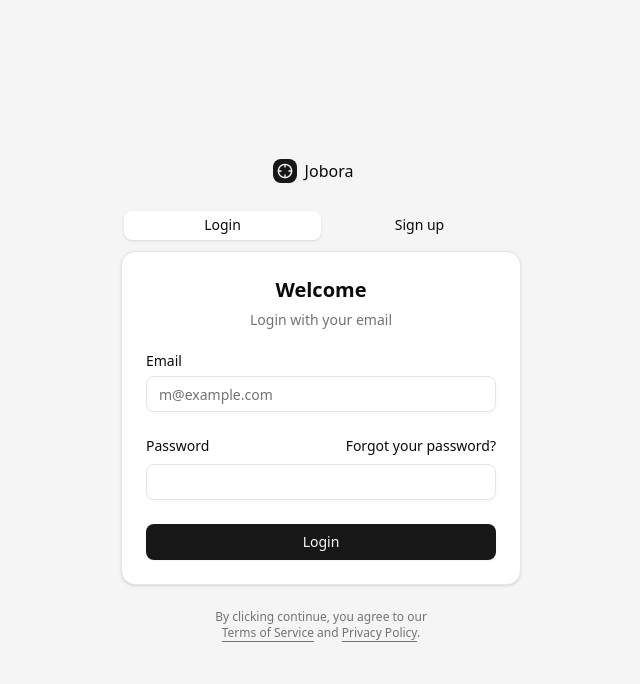
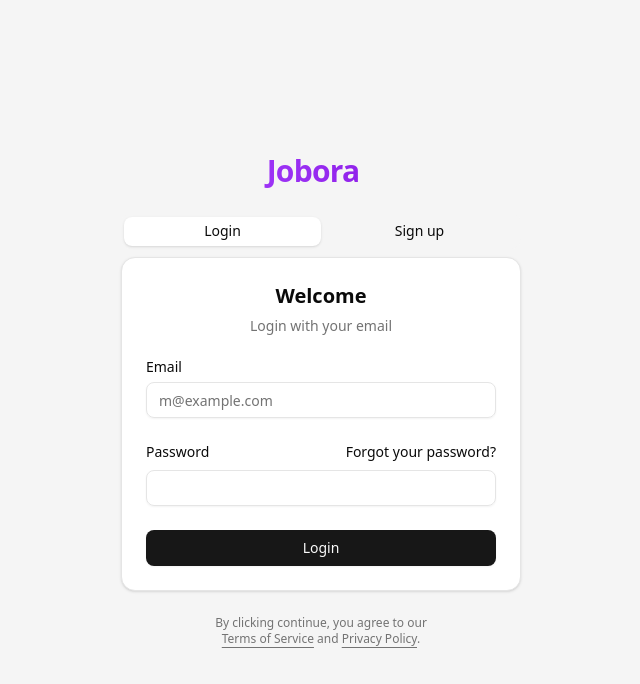
Before and after one commit to DeeKayMA/trackr, a Next.js app: page /login in a window 1280 px wide. Shown: the top 684 px of the page, without its empty margins (327-967 px from the left). Built offline with nearby package versions, Linux system fonts and the light colour scheme.

Commit message:
Added Jobora Logo

```diff
--- a/src/app/check-email/page.tsx
+++ b/src/app/check-email/page.tsx
@@ -28,7 +28,15 @@ const emailProviders = [
 
 export default function CheckEmailPage() {
   return (
-    <div className="max-w-md mx-auto mt-16 p-6 text-center">
+    <div className="max-w-md mx-auto mt-16 p-6 text-center gap-4 flex flex-col">
+      <Link href="/dashboard">
+          <span
+            className=" justify-center align-center flex text-3xl font-bold tracking-tight bg-clip-text text-transparent
+                bg-gradient-to-r from-purple-500 to-purple-700
+                dark:from-purple-400 dark:to-purple-500 ">
+            Jobora
+          </span>
+        </Link>
       <h1 className="text-2xl font-bold">Check your email</h1>
       <p className="mt-2 text-muted-foreground">
         We've sent a confirmation link to your inbox.
--- a/src/app/forgot-password/page.tsx
+++ b/src/app/forgot-password/page.tsx
@@ -14,6 +14,7 @@ import { cn } from "@/lib/utils/utils";
 import { Input } from "@/components/ui/input";
 import { Label } from "@/components/ui/label";
 import { supabase } from "@/lib/supabase/supabase";
+import Link from "next/link";
 
 export default function ForgotPasswordPage() {
   const [email, setEmail] = useState("");
@@ -37,12 +38,14 @@ export default function ForgotPasswordPage() {
   return (
     <div className="flex min-h-svh flex-col items-center justify-center gap-6 bg-muted p-6 md:p-10">
       <div className="flex w-full max-w-sm flex-col gap-6">
-        <a href="/" className="flex items-center gap-2 self-center font-medium">
-          <div className="flex h-6 w-6 items-center justify-center rounded-md bg-primary text-primary-foreground">
-            <Crosshair className="size-4" />
-          </div>
-          Jobora
-        </a>
+        <Link href="/dashboard">
+          <span
+            className=" justify-center align-center flex text-3xl font-bold tracking-tight bg-clip-text text-transparent
+                bg-gradient-to-r from-purple-500 to-purple-700
+                dark:from-purple-400 dark:to-purple-500 ">
+            Jobora
+          </span>
+        </Link>
 
         <div className={cn("flex flex-col gap-6")}>
           <Card>
--- a/src/app/layout.tsx
+++ b/src/app/layout.tsx
@@ -1,12 +1,11 @@
-'use client';
+// Root layout (includes <html> and <body>)
 
 import type { Metadata } from "next";
 import { Geist, Geist_Mono } from "next/font/google";
 import "./globals.css";
-import { ThemeProvider } from "@/components/Theme/theme-provider";
-import dynamic from "next/dynamic";
+import { Toaster } from "@/components/ui/sonner"
+import { ThemeProvider } from "@/components/Theme/theme-provider"
 
-const Toaster = dynamic(() => import("@/components/ui/sonner").then(mod => mod.Toaster), { ssr: false });
 
 const geistSans = Geist({
   variable: "--font-geist-sans",
@@ -20,7 +19,7 @@ const geistMono = Geist_Mono({
 
 export const metadata: Metadata = {
   title: {
-    default: "Jobora - Free Job Application Tracker",
+    default: "Jobora - Free Job Application Tracker ",
     template: "%s | Jobora",
   },
   description: "Your personal job application tracker",
@@ -36,7 +35,9 @@ export default function RootLayout({
 }>) {
   return (
     <html lang="en" suppressHydrationWarning>
-      <body className={`${geistSans.variable} ${geistMono.variable} antialiased`}>
+      <body
+        className={`${geistSans.variable} ${geistMono.variable} antialiased`}
+      >
         <ThemeProvider
             attribute="class"
             defaultTheme="system"
--- a/src/app/login/page.tsx
+++ b/src/app/login/page.tsx
@@ -1,19 +1,20 @@
-import { Crosshair } from "lucide-react";
 import { LoginForm } from "@/components/Forms/login-form";
 import { SignUpForm } from "@/components/Forms/singup-form";
 import { Tabs, TabsContent, TabsList, TabsTrigger } from "@/components/ui/tabs";
+import Link from "next/link";
 
 export default function LoginPage() {
   return (
     <div className="flex min-h-svh flex-col items-center justify-center gap-6 bg-muted p-6 md:p-10">
       <div className="flex w-full max-w-sm flex-col gap-6">
-        <a href="/" className="flex items-center gap-2 self-center font-medium">
-          <div className="flex h-6 w-6 items-center justify-center rounded-md bg-primary text-primary-foreground">
-            <Crosshair className="size-4" />
-          </div>
-          Jobora
-        </a>
-
+        <Link href="/dashboard">
+          <span
+            className=" justify-center align-center flex text-3xl font-bold tracking-tight bg-clip-text text-transparent
+                bg-gradient-to-r from-purple-500 to-purple-700
+                dark:from-purple-400 dark:to-purple-500 ">
+            Jobora
+          </span>
+        </Link>
 
         <Tabs defaultValue="login" className="w-[400px]">
           <TabsList className="w-full">
@@ -27,8 +28,6 @@ export default function LoginPage() {
             <SignUpForm />
           </TabsContent>
         </Tabs>
-
-
       </div>
     </div>
   );
--- a/src/app/reset-password/page.tsx
+++ b/src/app/reset-password/page.tsx
@@ -15,6 +15,7 @@ import { cn } from "@/lib/utils/utils";
 import { Input } from "@/components/ui/input";
 import { Label } from "@/components/ui/label";
 import { supabase } from "@/lib/supabase/supabase";
+import Link from "next/link";
 
 export default function ResetPasswordPage() {
   const router = useRouter();
@@ -63,12 +64,14 @@ export default function ResetPasswordPage() {
   return (
     <div className="flex min-h-svh flex-col items-center justify-center gap-6 bg-muted p-6 md:p-10">
       <div className="flex w-full max-w-sm flex-col gap-6">
-        <a href="/" className="flex items-center gap-2 self-center font-medium">
-          <div className="flex h-6 w-6 items-center justify-center rounded-md bg-primary text-primary-foreground">
-            <Crosshair className="size-4" />
-          </div>
-          Jobora
-        </a>
+        <Link href="/dashboard">
+          <span
+            className=" justify-center align-center flex text-3xl font-bold tracking-tight bg-clip-text text-transparent
+                bg-gradient-to-r from-purple-500 to-purple-700
+                dark:from-purple-400 dark:to-purple-500 ">
+            Jobora
+          </span>
+        </Link>
 
         <div className={cn("flex flex-col gap-6")}>
           <Card>
--- a/src/components/AppSidebar/AppSidebar.tsx
+++ b/src/components/AppSidebar/AppSidebar.tsx
@@ -1,11 +1,12 @@
-'use client'
+"use client";
 
 import {
   Book,
   LayoutDashboardIcon,
   BriefcaseBusiness,
   ChartColumnIncreasing,
-  Home
+  Home,
+  Crosshair,
 } from "lucide-react";
 import Link from "next/link";
 import { usePathname } from "next/navigation";
@@ -22,7 +23,6 @@ import {
   SidebarHeader,
   SidebarFooter,
 } from "@/components/ui/sidebar";
-
 
 import { useEffect, useState } from "react";
 import { supabaseBrowser } from "@/lib/supabase/supabase";
@@ -79,7 +79,10 @@ export default function AppSidebar() {
 
   useEffect(() => {
     const fetchUser = async () => {
-    const { data: { session }, error: sessionError } = await supabaseBrowser.auth.getSession();
+      const {
+        data: { session },
+        error: sessionError,
+      } = await supabaseBrowser.auth.getSession();
 
       if (sessionError) {
         console.error("Session error:", sessionError);
@@ -108,16 +111,12 @@ export default function AppSidebar() {
       });
 
       setRefresh(false);
-
     };
-
-
 
     fetchUser();
   }, [refresh]);
 
-
-console.log(userInfo)
+  console.log(userInfo);
 
   return (
     <Sidebar>
@@ -127,11 +126,15 @@ console.log(userInfo)
           <SidebarMenuItem>
             <SidebarMenuButton
               asChild
-              className="data-[slot=sidebar-menu-button]:!p-1.5"
+              className="data-[slot=sidebar-menu-button]:!p-2.5"
             >
               <Link href="/dashboard">
-                <span className="text-base font-semibold">Jobora </span>
-
+                <span className="text-xl font-bold tracking-tight bg-clip-text text-transparent
+                bg-gradient-to-r from-purple-500 to-purple-700
+                dark:from-purple-300 dark:to-purple-500
+      ">
+                  Jobora
+                </span>
               </Link>
             </SidebarMenuButton>
           </SidebarMenuItem>
@@ -149,8 +152,13 @@ console.log(userInfo)
 
                 return (
                   <SidebarMenuItem key={item.title}>
-                  <SidebarMenuButton asChild
-                  className={isActive ? "bg-primary hover:bg-primary text-primary-foreground hover:text-primary-foreground" : ""}
+                    <SidebarMenuButton
+                      asChild
+                      className={
+                        isActive
+                          ? "bg-primary hover:bg-primary text-primary-foreground hover:text-primary-foreground"
+                          : ""
+                      }
                     >
                       <Link href={item.url}>
                         <item.icon />
@@ -158,7 +166,8 @@ console.log(userInfo)
                       </Link>
                     </SidebarMenuButton>
                   </SidebarMenuItem>
-              )})}
+                );
+              })}
             </SidebarMenu>
           </SidebarGroupContent>
         </SidebarGroup>
@@ -190,9 +199,7 @@ console.log(userInfo)
 
       {/* Sidebar Footer */}
       <SidebarFooter>
-        <NavUser
-          user={userInfo}
-        />
+        <NavUser user={userInfo} />
       </SidebarFooter>
     </Sidebar>
   );
```
Lines whose indentation alone changed are shown as unchanged.
